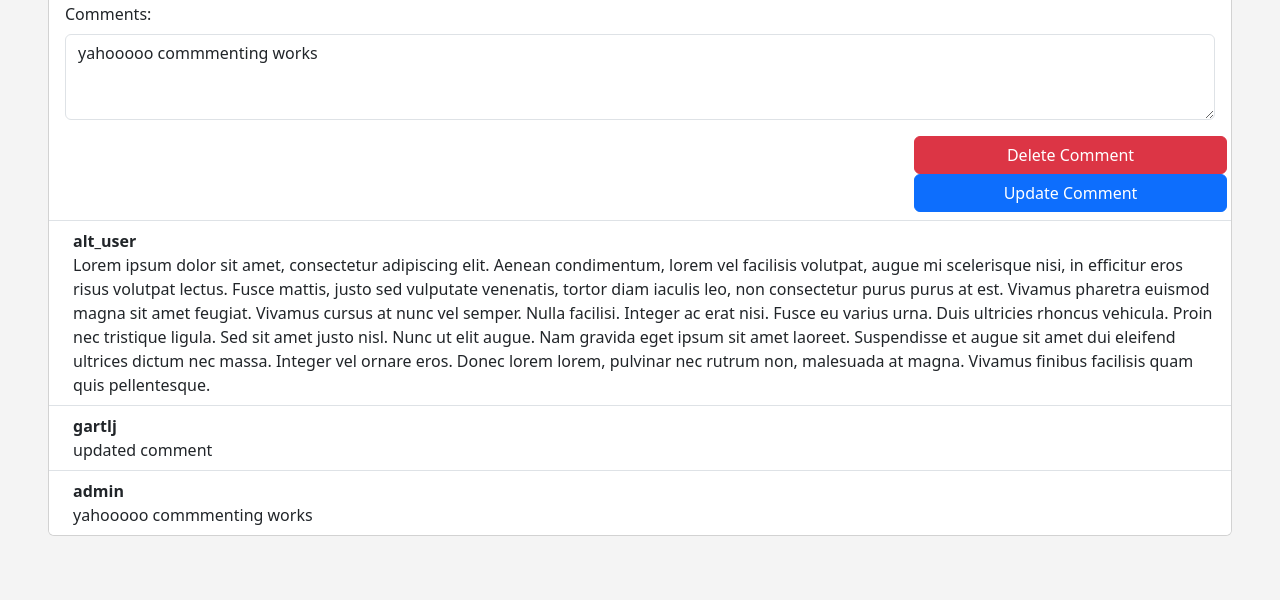
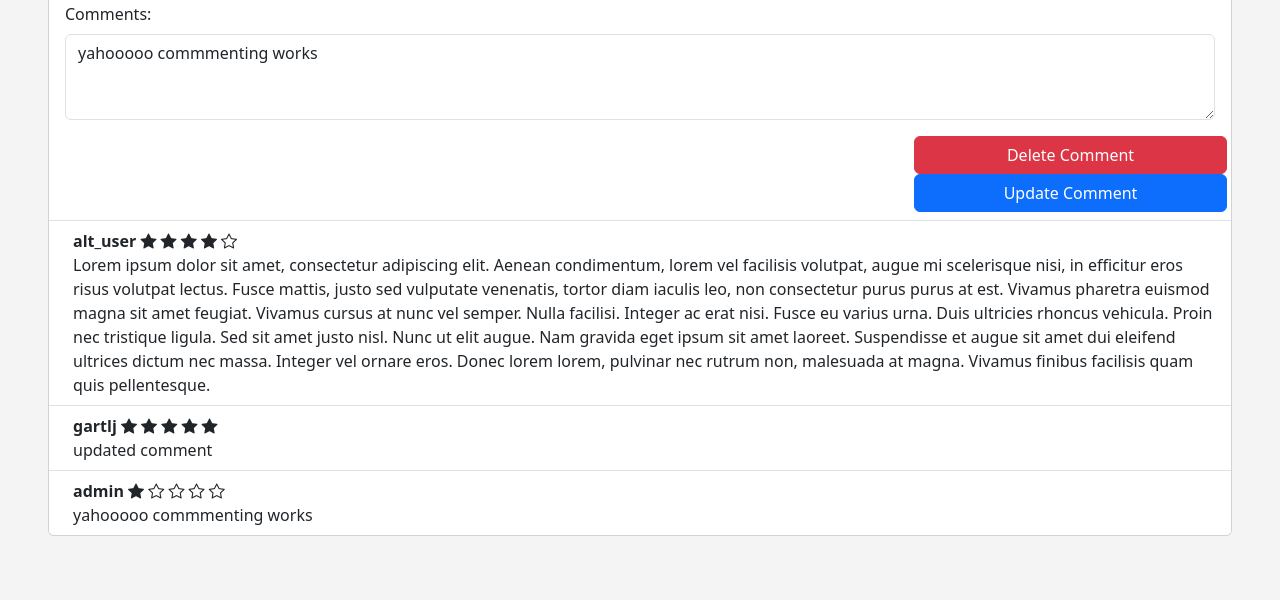
Before and after one commit to asemfi/CS416FinalProject, a Django app: page /ticketmaster/event/view/1234 in a window 1280 px wide. Shown: the part 649-1249 px from the top of the page. Run offline with Django 4.2, Linux system fonts and the light colour scheme; a user stored in the database is signed in; data comes from the database, SQL or seed files in the repository; both versions use the stored data as it was after the commit.

Commit message:
star ratings are now visible with comments Jocelyn

```diff
--- a/templates/eventview.html
+++ b/templates/eventview.html
@@ -98,7 +98,15 @@
         {% for comment in comments %}
           <li class="list-group-item">
             <div class="ms-2 me-auto">
-              <div class="fw-bold">{{ comment.user}}</div>
+              <div class="fw-bold">{{ comment.user}}
+                {% for i in "12345" %}
+                  {% if i|add:0 <= comment.starRating %}
+                    <i class="bi bi-star-fill"></i>
+                  {% else %}
+                    <i class="bi bi-star"></i>
+                  {% endif %}
+                {% endfor %}
+              </div>
               {{ comment.comment }}
             </div>
           </li>
--- a/ticketMaster/views.py
+++ b/ticketMaster/views.py
@@ -223,7 +223,7 @@ def delete_comment(request, event_id):
         form = CommentForm(request.POST)
         if form.is_valid():
             comment.delete()
-            return redirect(reverse('view_event',  kwargs={'event_id': event_id}))
+            return redirect(reverse('view_event', kwargs={'event_id': event_id}))
 
     return redirect('ticketmaster')
 
@@ -238,7 +238,7 @@ def update_comment(request, event_id):
             success = update_comment_content(event_id, user, star_rating, comment_text)
 
             if success:
-                return redirect(reverse('view_event',  kwargs={'event_id': event_id}))
+                return redirect(reverse('view_event', kwargs={'event_id': event_id}))
 
     return redirect('ticketmaster')
 
@@ -254,7 +254,7 @@ def create_comment(request, event_id):
             comment = Comment(eventID_id=e_id, user_id=user, starRating=star_rating, comment=comment_text)
             comment.full_clean()
             comment.save()
-            return redirect(reverse('view_event',  kwargs={'event_id': event_id}))
+            return redirect(reverse('view_event', kwargs={'event_id': event_id}))
 
     return redirect('ticketmaster')
 
```
Also changed, not shown: db.sqlite3.
